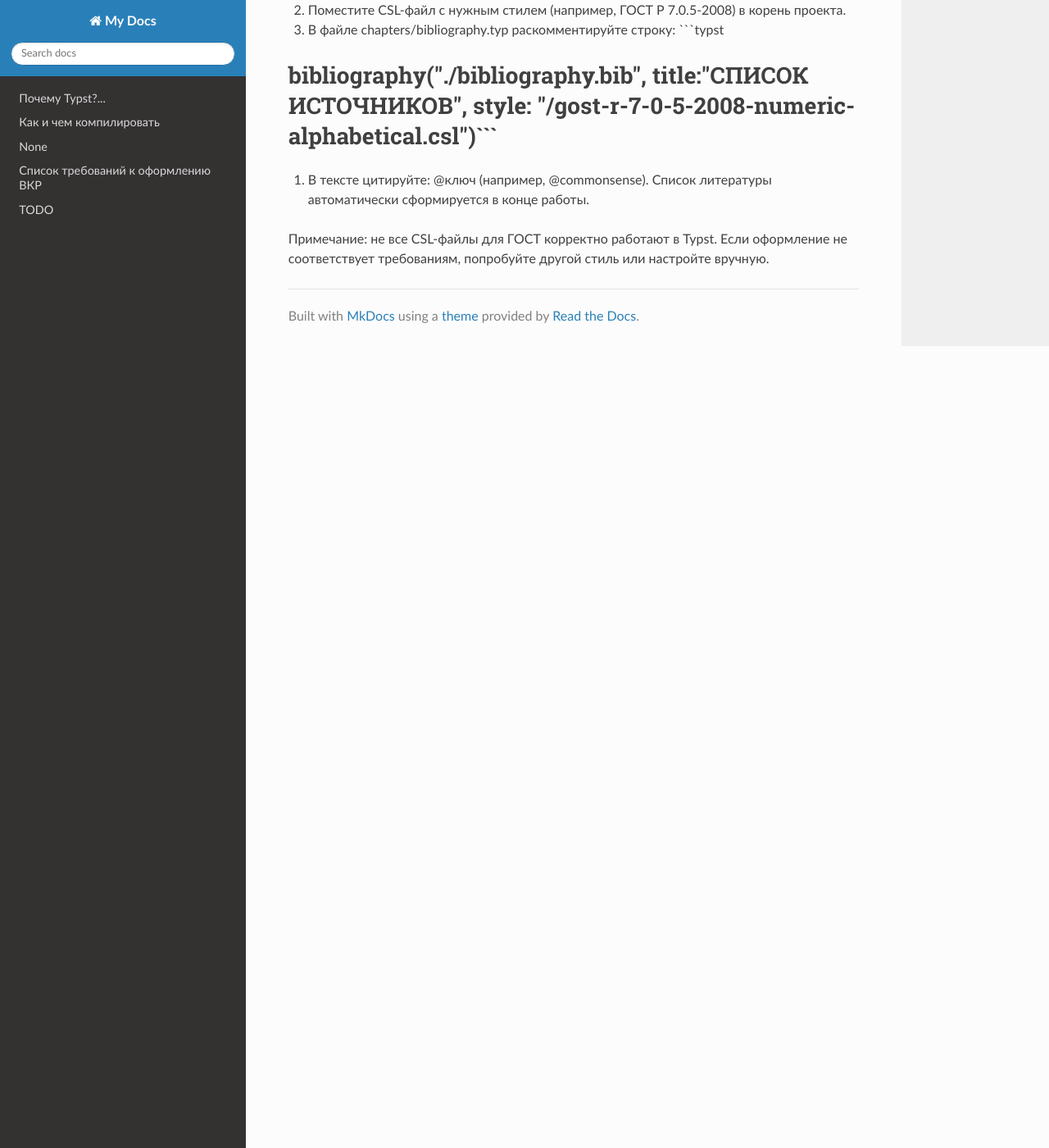
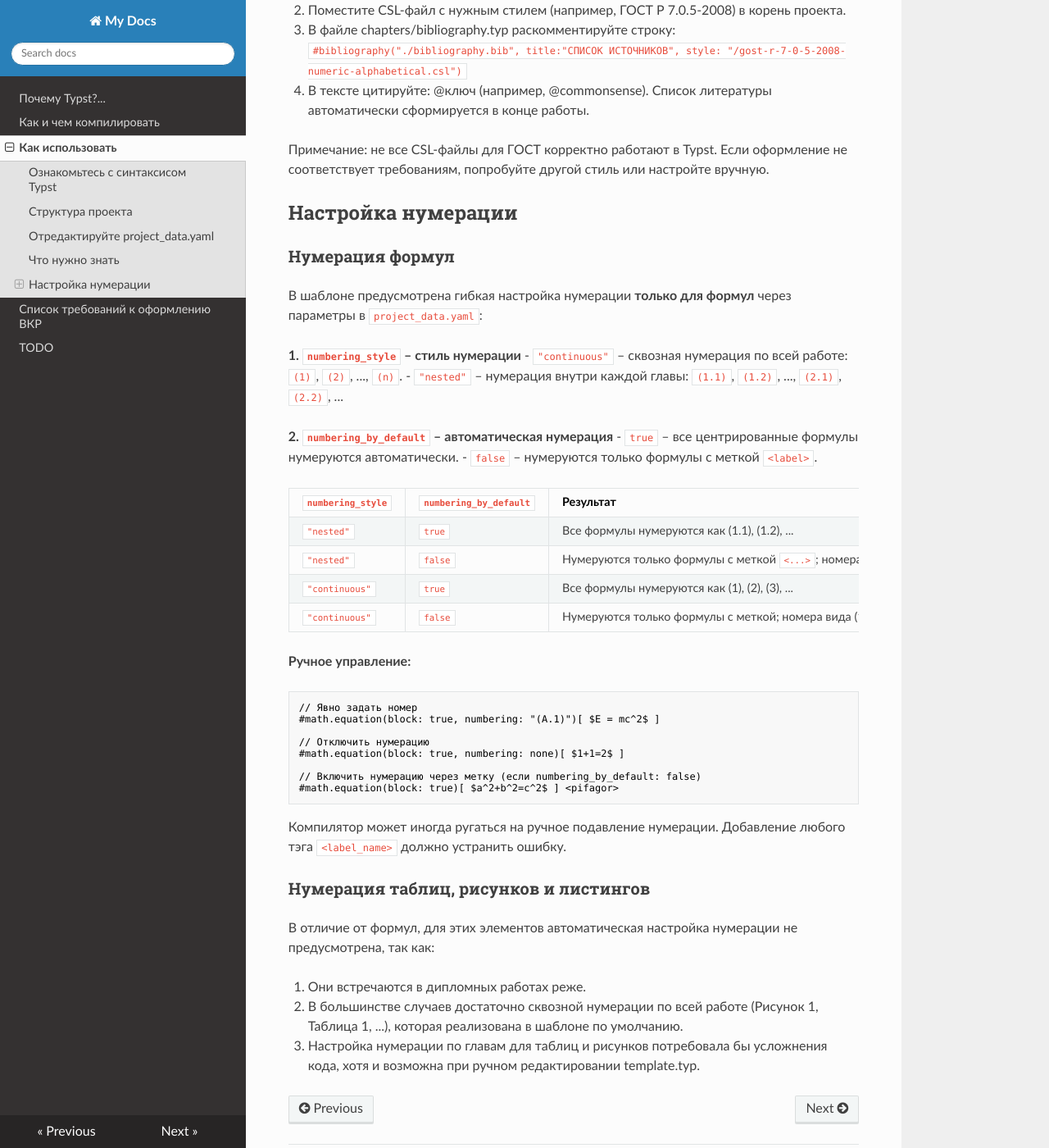
Before and after one commit to ud-alex/utmn-thesis-typst-template, an MkDocs documentation site: the page built from docs/how-to.md, in a window 1280 px wide and 1400 px high, scrolled down 2091 px. Shown: the whole window at 82% size. Built offline with MkDocs 1.6.1, drawn with Linux system fonts in a browser that asks for light colours; nearby versions of some CDN libraries.

Commit message:
Расширена документация

````diff
--- a/docs/how-to.md
+++ b/docs/how-to.md
@@ -59,9 +59,52 @@
 
 1. Создайте файл bibliography.bib в корневой папке с записями в формате BibTeX (пример: @book{ключ, author="...", title="...", ...}).
 2. Поместите CSL-файл с нужным стилем (например, ГОСТ Р 7.0.5-2008) в корень проекта.
-3. В файле chapters/bibliography.typ раскомментируйте строку:
-```typst
-#bibliography("./bibliography.bib", title:"СПИСОК ИСТОЧНИКОВ", style: "/gost-r-7-0-5-2008-numeric-alphabetical.csl")```
+3. В файле chapters/bibliography.typ раскомментируйте строку: `#bibliography("./bibliography.bib", title:"СПИСОК ИСТОЧНИКОВ", style: "/gost-r-7-0-5-2008-numeric-alphabetical.csl")`
 4. В тексте цитируйте: @ключ (например, @commonsense). Список литературы автоматически сформируется в конце работы.
 
 Примечание: не все CSL-файлы для ГОСТ корректно работают в Typst. Если оформление не соответствует требованиям, попробуйте другой стиль или настройте вручную.
+
+
+## Настройка нумерации
+
+### Нумерация формул
+
+В шаблоне предусмотрена гибкая настройка нумерации **только для формул** через параметры в `project_data.yaml`:
+
+**1. `numbering_style` – стиль нумерации**
+- `"continuous"` – сквозная нумерация по всей работе: `(1)`, `(2)`, ..., `(n)`.
+- `"nested"` – нумерация внутри каждой главы: `(1.1)`, `(1.2)`, ..., `(2.1)`, `(2.2)`, ...
+
+**2. `numbering_by_default` – автоматическая нумерация**
+- `true` – все центрированные формулы нумеруются автоматически.
+- `false` – нумеруются только формулы с меткой `<label>`.
+
+| `numbering_style` | `numbering_by_default` | Результат |
+|-------------------|------------------------|-----------|
+| `"nested"` | `true` | Все формулы нумеруются как (1.1), (1.2), ... |
+| `"nested"` | `false` | Нумеруются только формулы с меткой `<...>`; номера вида (1.1), (1.2), ... |
+| `"continuous"` | `true` | Все формулы нумеруются как (1), (2), (3), ... |
+| `"continuous"` | `false` | Нумеруются только формулы с меткой; номера вида (1), (2), (3), ... |
+
+**Ручное управление:**
+
+```typst
+// Явно задать номер
+#math.equation(block: true, numbering: "(A.1)")[ $E = mc^2$ ]
+
+// Отключить нумерацию
+#math.equation(block: true, numbering: none)[ $1+1=2$ ]
+
+// Включить нумерацию через метку (если numbering_by_default: false)
+#math.equation(block: true)[ $a^2+b^2=c^2$ ] <pifagor>
+```
+
+Компилятор может иногда ругаться на ручное подавление нумерации. Добавление любого тэга `<label_name>` должно устранить ошибку.
+
+### Нумерация таблиц, рисунков и листингов
+
+В отличие от формул, для этих элементов автоматическая настройка нумерации не предусмотрена, так как:
+
+1. Они встречаются в дипломных работах реже.
+2. В большинстве случаев достаточно сквозной нумерации по всей работе (Рисунок 1, Таблица 1, ...), которая реализована в шаблоне по умолчанию.
+3. Настройка нумерации по главам для таблиц и рисунков потребовала бы усложнения кода, хотя и возможна при ручном редактировании template.typ.
--- a/mkdocs.yml
+++ b/mkdocs.yml
@@ -3,7 +3,7 @@ site_name: My Docs
 nav:
   - why_typst.md
   - requirements.md
-  - how_to.md
+  - how-to.md
   - specifications.md
   - todo.md
 
````
